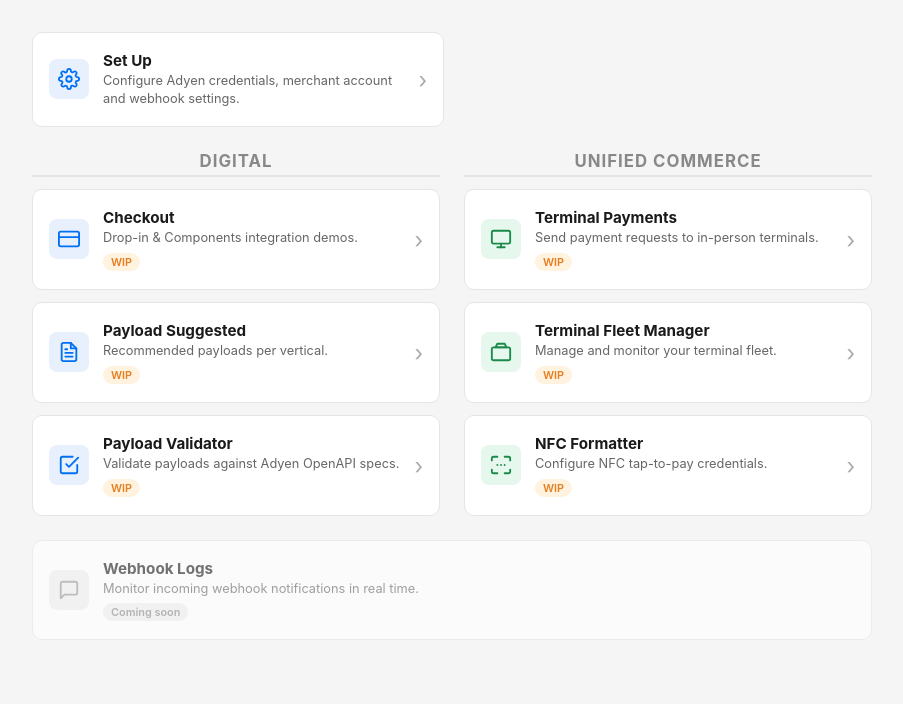
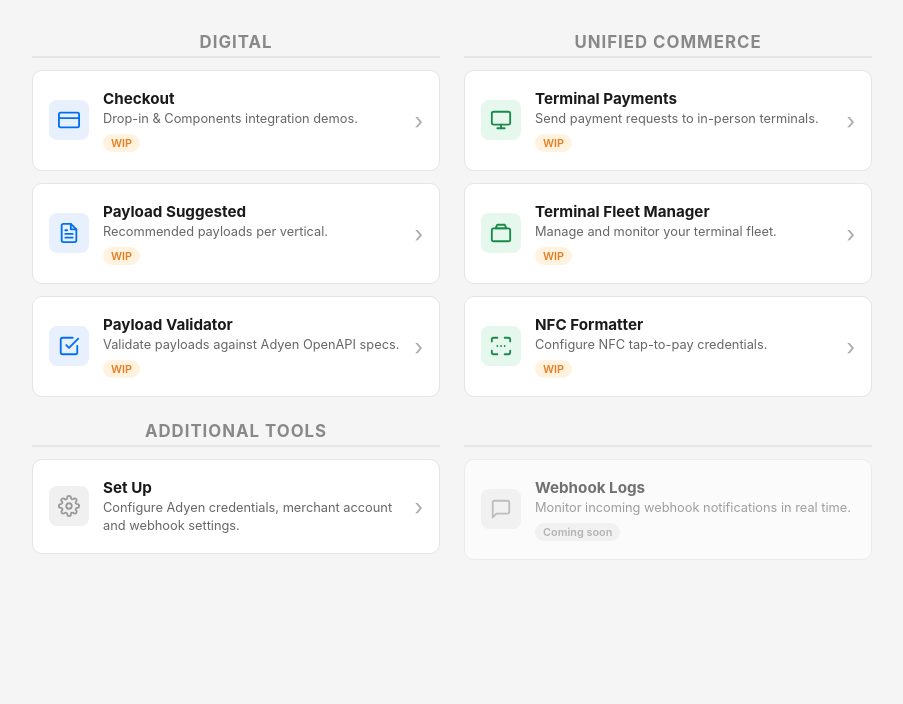
Before and after one commit to e-tellez/valedorsinho, a Flask app: page / in a window 1280 px wide. Shown: the part 98-802 px from the top of the page, without its empty margins (188-1091 px from the left). After the commit the page ends 652 px from the top, so only its background shows below. Run offline with Flask 3, Linux system fonts and the light colour scheme.

Commit message:
refactor: add Additional Tools section with Setup and Webhook Logs in two-column layout

```diff
--- a/templates/pages/dashboard.html
+++ b/templates/pages/dashboard.html
@@ -14,25 +14,6 @@
     <h1>Valedorsinho</h1>
     <p class="dash-subtitle">Adyen Unified Commerce Toolbox</p>
   </header>
-
-  <!-- Top row: Setup -->
-  <section class="card-row top-row">
-
-    <a href="{{ url_for('setup.credentials') }}" class="dash-card card-setup">
-      <div class="card-icon">
-        <svg viewBox="0 0 24 24" fill="none" stroke="currentColor" stroke-width="2" stroke-linecap="round" stroke-linejoin="round">
-          <circle cx="12" cy="12" r="3"/>
-          <path d="M19.4 15a1.65 1.65 0 0 0 .33 1.82l.06.06a2 2 0 1 1-2.83 2.83l-.06-.06a1.65 1.65 0 0 0-1.82-.33 1.65 1.65 0 0 0-1 1.51V21a2 2 0 0 1-4 0v-.09A1.65 1.65 0 0 0 9 19.4a1.65 1.65 0 0 0-1.82.33l-.06.06a2 2 0 1 1-2.83-2.83l.06-.06A1.65 1.65 0 0 0 4.68 15a1.65 1.65 0 0 0-1.51-1H3a2 2 0 0 1 0-4h.09A1.65 1.65 0 0 0 4.6 9a1.65 1.65 0 0 0-.33-1.82l-.06-.06a2 2 0 1 1 2.83-2.83l.06.06A1.65 1.65 0 0 0 9 4.68a1.65 1.65 0 0 0 1-1.51V3a2 2 0 0 1 4 0v.09a1.65 1.65 0 0 0 1 1.51 1.65 1.65 0 0 0 1.82-.33l.06-.06a2 2 0 1 1 2.83 2.83l-.06.06A1.65 1.65 0 0 0 19.4 9a1.65 1.65 0 0 0 1.51 1H21a2 2 0 0 1 0 4h-.09a1.65 1.65 0 0 0-1.51 1z"/>
-        </svg>
-      </div>
-      <div class="card-body">
-        <span class="card-title">Set Up</span>
-        <span class="card-desc">Configure Adyen credentials, merchant account and webhook settings.</span>
-      </div>
-      <span class="card-arrow">&rsaquo;</span>
-    </a>
-
-  </section>
 
   <!-- Two-column section: Digital | Unified Commerce -->
   <section class="columns-row">
@@ -148,9 +129,31 @@
 
   </section>
 
-  <!-- Full-width: Webhook Logs -->
-  <section class="card-row bottom-row">
-    <div class="dash-card card-full card-disabled">
+  <!-- Additional Tools -->
+  <section class="columns-row">
+
+    <div class="column-group">
+      <h2 class="column-heading">Additional Tools</h2>
+
+      <a href="{{ url_for('setup.credentials') }}" class="dash-card">
+        <div class="card-icon icon-gray">
+          <svg viewBox="0 0 24 24" fill="none" stroke="currentColor" stroke-width="2" stroke-linecap="round" stroke-linejoin="round">
+            <circle cx="12" cy="12" r="3"/>
+            <path d="M19.4 15a1.65 1.65 0 0 0 .33 1.82l.06.06a2 2 0 1 1-2.83 2.83l-.06-.06a1.65 1.65 0 0 0-1.82-.33 1.65 1.65 0 0 0-1 1.51V21a2 2 0 0 1-4 0v-.09A1.65 1.65 0 0 0 9 19.4a1.65 1.65 0 0 0-1.82.33l-.06.06a2 2 0 1 1-2.83-2.83l.06-.06A1.65 1.65 0 0 0 4.68 15a1.65 1.65 0 0 0-1.51-1H3a2 2 0 0 1 0-4h.09A1.65 1.65 0 0 0 4.6 9a1.65 1.65 0 0 0-.33-1.82l-.06-.06a2 2 0 1 1 2.83-2.83l.06.06A1.65 1.65 0 0 0 9 4.68a1.65 1.65 0 0 0 1-1.51V3a2 2 0 0 1 4 0v.09a1.65 1.65 0 0 0 1 1.51 1.65 1.65 0 0 0 1.82-.33l.06-.06a2 2 0 1 1 2.83 2.83l-.06.06A1.65 1.65 0 0 0 19.4 9a1.65 1.65 0 0 0 1.51 1H21a2 2 0 0 1 0 4h-.09a1.65 1.65 0 0 0-1.51 1z"/>
+          </svg>
+        </div>
+        <div class="card-body">
+          <span class="card-title">Set Up</span>
+          <span class="card-desc">Configure Adyen credentials, merchant account and webhook settings.</span>
+        </div>
+        <span class="card-arrow">&rsaquo;</span>
+      </a>
+    </div>
+
+    <div class="column-group">
+      <h2 class="column-heading">&nbsp;</h2>
+
+      <div class="dash-card card-disabled">
         <div class="card-icon icon-gray">
           <svg viewBox="0 0 24 24" fill="none" stroke="currentColor" stroke-width="2" stroke-linecap="round" stroke-linejoin="round">
             <path d="M21 15a2 2 0 0 1-2 2H7l-4 4V5a2 2 0 0 1 2-2h14a2 2 0 0 1 2 2z"/>
@@ -162,6 +165,8 @@
           <span class="card-badge badge-soon">Coming soon</span>
         </div>
       </div>
+    </div>
+
   </section>
 
 </div>
```
Lines whose indentation alone changed are shown as unchanged.
